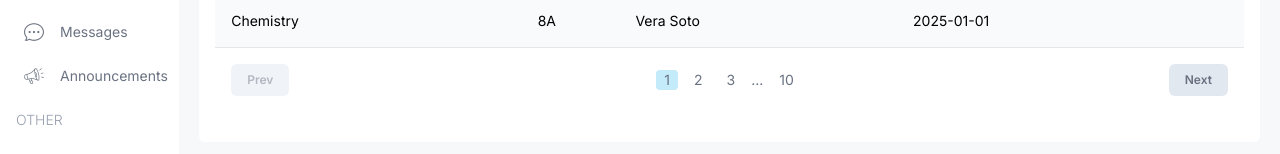
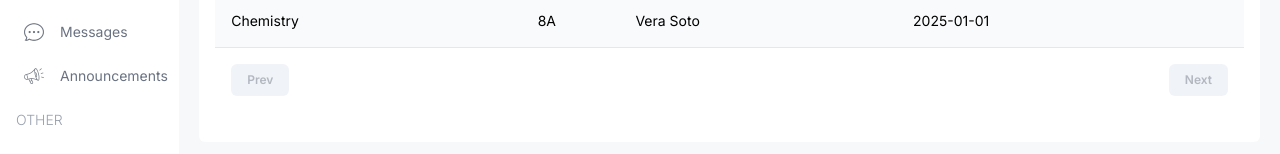
Before and after one commit to Simranjit884/edunexus, a Next.js app: page /list/exams in a window 1280 px wide. Shown: the part 638-792 px from the top of the page. Built offline with nearby package versions, Linux system fonts and the light colour scheme.

Commit message:
Refactored Teacher List and Pagination components for improved functionality; added search capability and pagination logic, and updated the Single Student Page link to include classId parameter.

```diff
--- a/src/app/(dashboard)/list/students/[id]/page.tsx
+++ b/src/app/(dashboard)/list/students/[id]/page.tsx
@@ -103,7 +103,10 @@ const SingleStudentPage = () => {
             <Link className="bg-edunexusSkyLight rounded-md p-3" href="/">
               Student&apos;s Lessons
             </Link>
-            <Link className="bg-edunexusPurpleLight rounded-md p-3" href="/">
+            <Link
+              className="bg-edunexusPurpleLight rounded-md p-3"
+              href={`/list/teachers?classId=2 `}
+            >
               Student&apos;s Teachers
             </Link>
             <Link className="rounded-md bg-pink-50 p-3" href="/">
--- a/src/app/(dashboard)/list/teachers/page.tsx
+++ b/src/app/(dashboard)/list/teachers/page.tsx
@@ -2,21 +2,14 @@ import FormModal from "@/components/FormModal";
 import Pagination from "@/components/Pagination";
 import Table from "@/components/Table";
 import TableSearch from "@/components/TableSearch";
+import { Class, Prisma, Subject, Teacher } from "@/generated/prisma";
 import { role, teachersData } from "@/lib/data";
+import prisma from "@/lib/prisma";
 import Image from "next/image";
 import Link from "next/link";
+import { ITEM_PER_PAGE } from "@/lib/settings";
 
-type Teacher = {
-  id: number;
-  teacherId: string;
-  name: string;
-  email?: string;
-  photo: string;
-  phone: string;
-  subjects: string[];
-  classes: string[];
-  address: string;
-};
+type TeacherList = Teacher & { subjects: Subject[] } & { classes: Class[] };
 
 const columns = [
   {
@@ -54,15 +47,14 @@ const columns = [
   },
 ];
 
-const TeacherListPage = () => {
-  const renderRow = (item: Teacher) => (
+const renderRow = (item: TeacherList) => (
   <tr
     key={item.id}
     className="hover:bg-edunexusPurpleLight border-b border-gray-200 text-sm even:bg-slate-50"
   >
     <td className="flex items-center gap-4 p-4">
       <Image
-          src={item.photo}
+        src={item.img || "/noAvatar.png"}
         alt=""
         width={40}
         height={40}
@@ -73,9 +65,13 @@ const TeacherListPage = () => {
         <p className="text-xs text-gray-500">{item?.email}</p>
       </div>
     </td>
-      <td className="hidden md:table-cell">{item.teacherId}</td>
-      <td className="hidden md:table-cell">{item.subjects.join(",")}</td>
-      <td className="hidden md:table-cell">{item.classes.join(",")}</td>
+    <td className="hidden md:table-cell">{item.username}</td>
+    <td className="hidden md:table-cell">
+      {item.subjects.map((subject) => subject.name).join(",")}
+    </td>
+    <td className="hidden md:table-cell">
+      {item.classes.map((classItem) => classItem.name).join(",")}
+    </td>
     <td className="hidden md:table-cell">{item.phone}</td>
     <td className="hidden md:table-cell">{item.address}</td>
     <td>
@@ -95,6 +91,53 @@ const TeacherListPage = () => {
     </td>
   </tr>
 );
+
+const TeacherListPage = async ({
+  searchParams,
+}: {
+  searchParams: { [key: string]: string | undefined };
+}) => {
+  const { page, ...queryParams } = await searchParams;
+
+  const p = page ? parseInt(page) : 1;
+
+  // URL PARAMS CONDITION
+
+  const query: Prisma.TeacherWhereInput = {};
+
+  if (queryParams) {
+    for (const [key, value] of Object.entries(queryParams)) {
+      if (value !== undefined) {
+        switch (key) {
+          case "classId":
+            query.lessons = {
+              some: {
+                classId: parseInt(value),
+              },
+            };
+            break;
+          case "search":
+            query.name = { contains: value, mode: "insensitive" };
+            break;
+          default:
+            break;
+        }
+      }
+    }
+  }
+
+  const [data, count] = await prisma.$transaction([
+    prisma.teacher.findMany({
+      where: query,
+      include: {
+        subjects: true,
+        classes: true,
+      },
+      take: ITEM_PER_PAGE,
+      skip: ITEM_PER_PAGE * (p - 1),
+    }),
+    prisma.teacher.count({ where: query }),
+  ]);
 
   return (
     <div className="m-4 mt-0 flex-1 rounded-md bg-white p-4">
@@ -120,9 +163,9 @@ const TeacherListPage = () => {
         </div>
       </div>
       {/* LIST */}
-      <Table columns={columns} renderRow={renderRow} data={teachersData} />
+      <Table columns={columns} renderRow={renderRow} data={data} />
       {/* PAGINATION */}
-      <Pagination />
+      <Pagination page={p} count={count} />
     </div>
   );
 };
--- a/src/components/Pagination.tsx
+++ b/src/components/Pagination.tsx
@@ -1,20 +1,53 @@
-const Pagination = () => {
+"use client";
+
+import { ITEM_PER_PAGE } from "@/lib/settings";
+import { useRouter } from "next/navigation";
+
+const Pagination = ({ page, count }: { page: number; count: number }) => {
+  const router = useRouter();
+
+  const hasPrev = ITEM_PER_PAGE * (page - 1) > 0;
+  const hasNext = ITEM_PER_PAGE * (page - 1) + ITEM_PER_PAGE < count;
+
+  const changePage = (newPage: number) => {
+    const params = new URLSearchParams(window.location.search);
+    params.set("page", newPage.toString());
+    router.push(`${window.location.pathname}?${params}`);
+  };
   return (
     <div className="flex items-center justify-between p-4 text-gray-500">
       <button
-        disabled
-        className="rounded-md bg-slate-200 px-4 py-2 text-xs font-semibold disabled:cursor-not-allowed disabled:opacity-50"
+        disabled={!hasPrev}
+        className="cursor-pointer rounded-md bg-slate-200 px-4 py-2 text-xs font-semibold disabled:cursor-not-allowed disabled:opacity-50"
+        onClick={() => {
+          changePage(page - 1);
+        }}
       >
         Prev
       </button>
       <div className="flex items-center gap-2 text-sm">
-        <button className="bg-edunexusSky rounded-sm px-2">1</button>
-        <button className="rounded-sm px-2">2</button>
-        <button className="rounded-sm px-2">3</button>
-        ...
-        <button className="rounded-sm px-2">10</button>
+        {Array.from({ length: Math.ceil(count / ITEM_PER_PAGE) }, (_, index) => {
+          const pageIndex = index + 1;
+          return (
+            <button
+              key={pageIndex}
+              className={`cursor-pointer rounded-sm px-2 ${page === pageIndex ? "bg-edunexusSky" : ""}`}
+              onClick={() => {
+                changePage(pageIndex);
+              }}
+            >
+              {pageIndex}
+            </button>
+          );
+        })}
       </div>
-      <button className="rounded-md bg-slate-200 px-4 py-2 text-xs font-semibold disabled:cursor-not-allowed disabled:opacity-50">
+      <button
+        className="cursor-pointer rounded-md bg-slate-200 px-4 py-2 text-xs font-semibold disabled:cursor-not-allowed disabled:opacity-50"
+        disabled={!hasNext}
+        onClick={() => {
+          changePage(page + 1);
+        }}
+      >
         Next
       </button>
     </div>
--- a/src/components/TableSearch.tsx
+++ b/src/components/TableSearch.tsx
@@ -1,15 +1,33 @@
+"use client";
+
 import Image from "next/image";
+import { useRouter } from "next/navigation";
 
 const TableSearch = () => {
+  const router = useRouter();
+
+  const handleSubmit = (e: React.FormEvent<HTMLFormElement>) => {
+    e.preventDefault();
+
+    const value = (e.currentTarget[0] as HTMLInputElement).value;
+
+    const params = new URLSearchParams(window.location.search);
+    params.set("search", value);
+    router.push(`${window.location.pathname}?${params}`);
+  };
+
   return (
-    <div className="flex w-full items-center gap-2 rounded-full px-2 text-xs ring-[1.5px] ring-gray-300 md:w-auto">
+    <form
+      onSubmit={handleSubmit}
+      className="flex w-full items-center gap-2 rounded-full px-2 text-xs ring-[1.5px] ring-gray-300 md:w-auto"
+    >
       <Image src="/search.png" alt="" width={14} height={14} />
       <input
         type="text"
         placeholder="Search..."
         className="w-[200px] bg-transparent p-2 outline-none"
       />
-    </div>
+    </form>
   );
 };
 
--- /dev/null
+++ b/src/lib/settings.tsx
@@ -0,0 +1 @@
+export const ITEM_PER_PAGE = 10;
```
Lines whose indentation alone changed are shown as unchanged.
